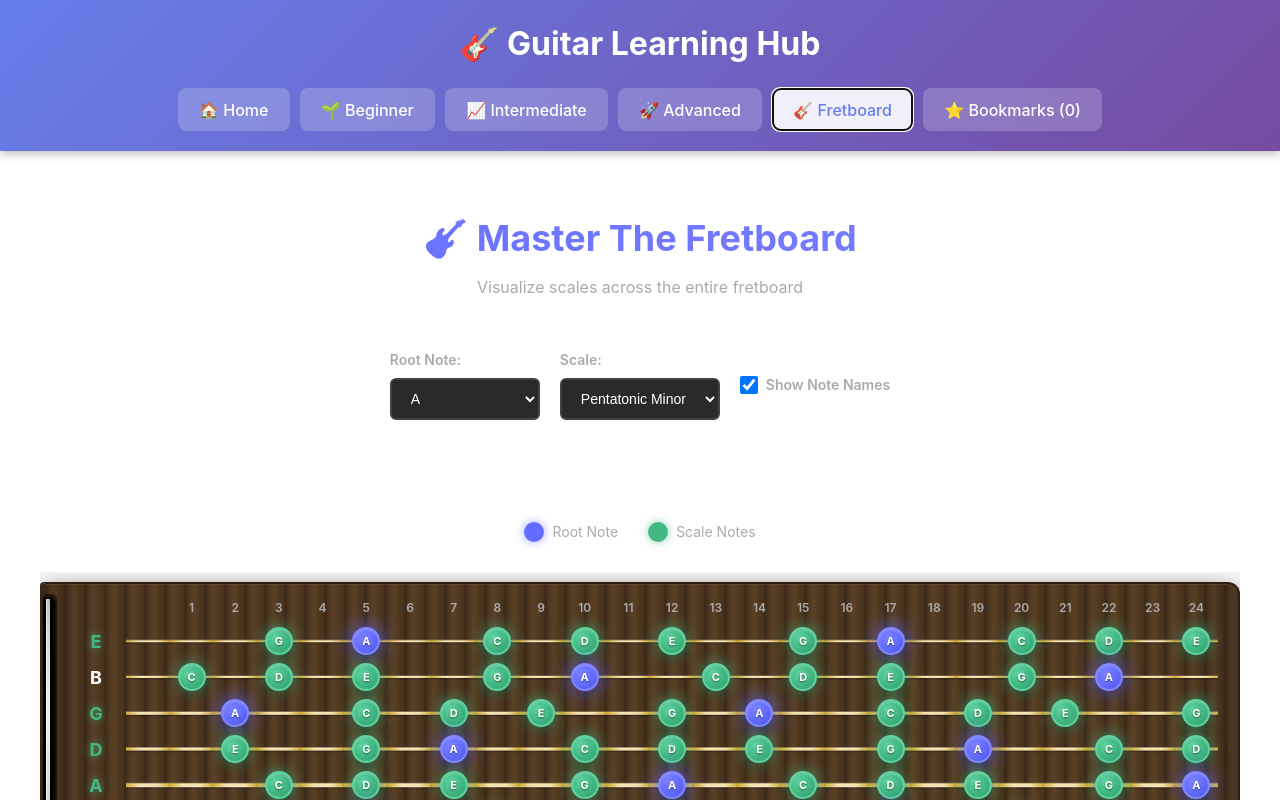
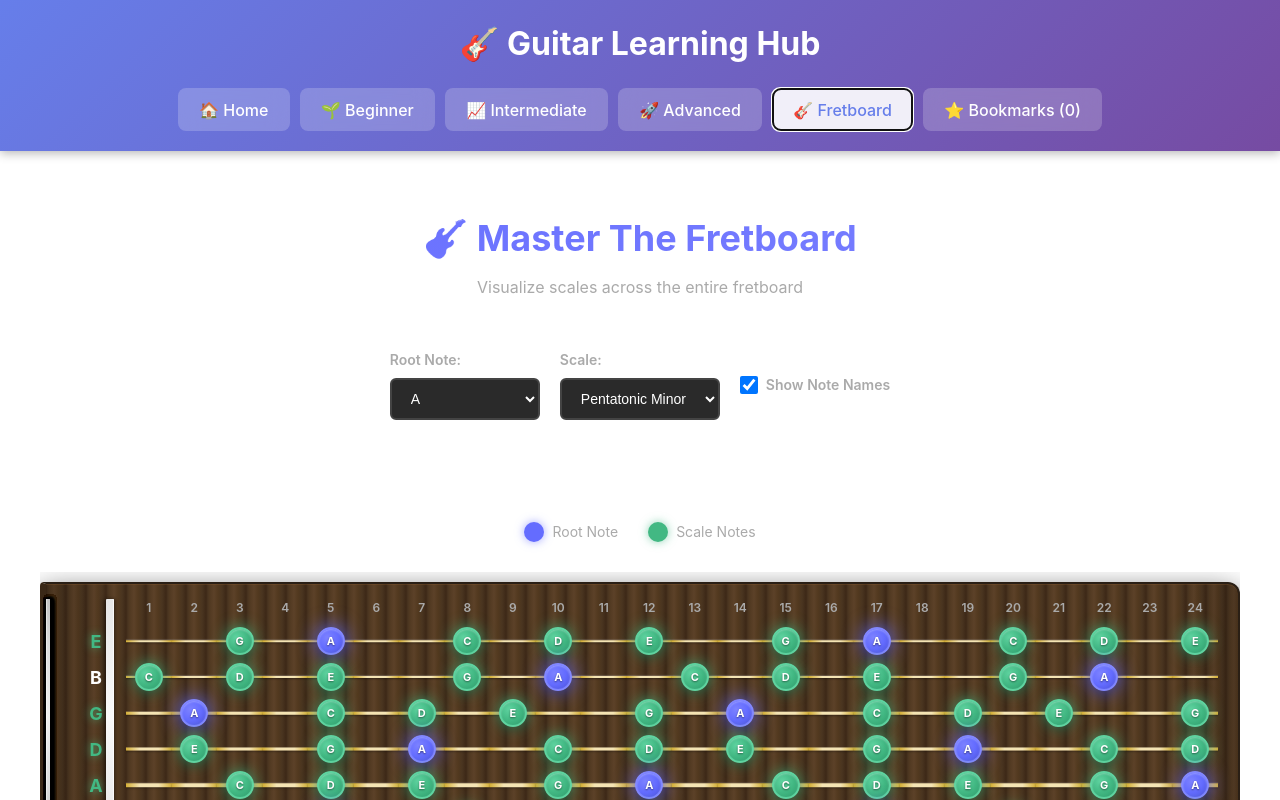
Before and after one commit to nathanlakey/guitar-learning-hub, a React (Vite) app: page / in a window 1280 px wide. Both pictures are taken after a click on the button "🎸 Fretboard". Shown: the top 800 px of the page. Built offline with nearby package versions, Linux system fonts and the light colour scheme.

Commit message:
Center all notes and start fretboard at fret 1 like actual guitar

```diff
--- a/src/components/Fretboard.css
+++ b/src/components/Fretboard.css
@@ -273,6 +273,7 @@
   display: flex;
   align-items: center;
   justify-content: center;
+  z-index: 3;
 }
 
 .string-line {
@@ -294,8 +295,11 @@
 }
 
 .note {
-  position: relative;
-  z-index: 2;
+  position: absolute;
+  top: 50%;
+  left: 50%;
+  transform: translate(-50%, -50%);
+  z-index: 4;
   width: 28px;
   height: 28px;
   border-radius: 50%;
@@ -330,12 +334,12 @@
 }
 
 .note:hover {
-  transform: scale(1.15);
+  transform: translate(-50%, -50%) scale(1.15);
   filter: brightness(1.2);
 }
 
 .note:active {
-  transform: scale(1.05);
+  transform: translate(-50%, -50%) scale(1.05);
 }
 
 .position-markers {
--- a/src/components/Fretboard.jsx
+++ b/src/components/Fretboard.jsx
@@ -102,22 +102,29 @@ export default function Fretboard() {
           {/* Fret markers at top */}
           <div className="fret-markers-top">
             <div className="string-label"></div>
-            {[...Array(FRETS + 1)].map((_, fret) => (
+            {[...Array(FRETS)].map((_, index) => {
+              const fret = index + 1;
+              return (
                 <div key={fret} className="fret-marker-top">
-                {fret === 0 ? '' : fret}
+                  {fret}
                 </div>
-            ))}
+              );
+            })}
           </div>
 
           {/* Continuous vertical fret lines */}
           <div className="fret-lines-container">
-            {[...Array(FRETS + 1)].map((_, fret) => (
+            <div className="fret-line nut" style={{left: '60px'}} />
+            {[...Array(FRETS)].map((_, index) => {
+              const fret = index + 1;
+              return (
                 <div
                   key={fret}
-                className={`fret-line ${fret === 0 ? 'nut' : ''}`}
+                  className="fret-line"
                   style={{left: `calc(60px + ${fret * (100 / FRETS)}% * ((100% - 60px) / 100%))`}}
                 />
-            ))}
+              );
+            })}
           </div>
 
           {/* Strings */}
@@ -128,7 +135,8 @@ export default function Fretboard() {
             return (
               <div key={stringIndex} className="string-row">
                 <div className={`string-label ${isOpenInScale ? 'in-scale' : ''}`}>{stringNote}</div>
-                {[...Array(FRETS + 1)].map((_, fret) => {
+                {[...Array(FRETS)].map((_, index) => {
+                  const fret = index + 1;
                   const note = getNoteAtFret(stringNote, fret);
                   const inScale = isNoteInScale(note);
                   const isRoot = isRootNote(note);
@@ -136,7 +144,7 @@ export default function Fretboard() {
                   return (
                     <div key={fret} className="fret-cell">
                       <div className="string-line"></div>
-                      {inScale && fret > 0 && (
+                      {inScale && (
                         <div className={`note ${isRoot ? 'root' : 'scale'}`}>
                           {showNoteNames ? note : '•'}
                         </div>
```
Lines whose indentation alone changed are shown as unchanged.
